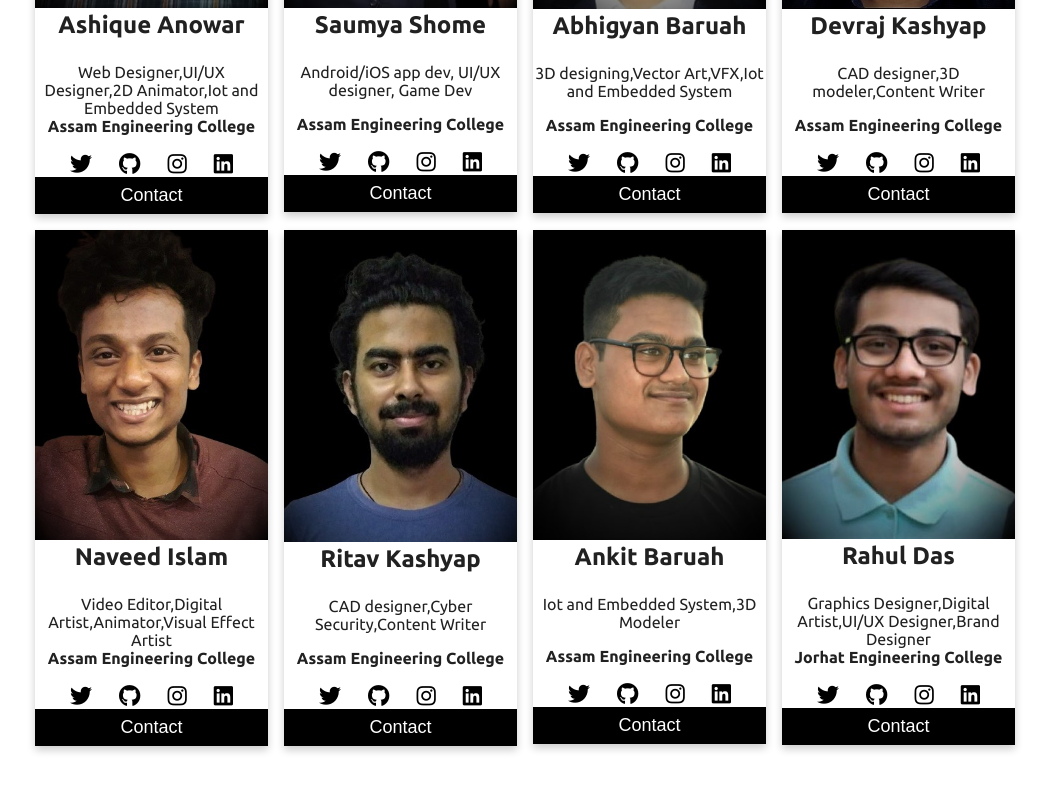
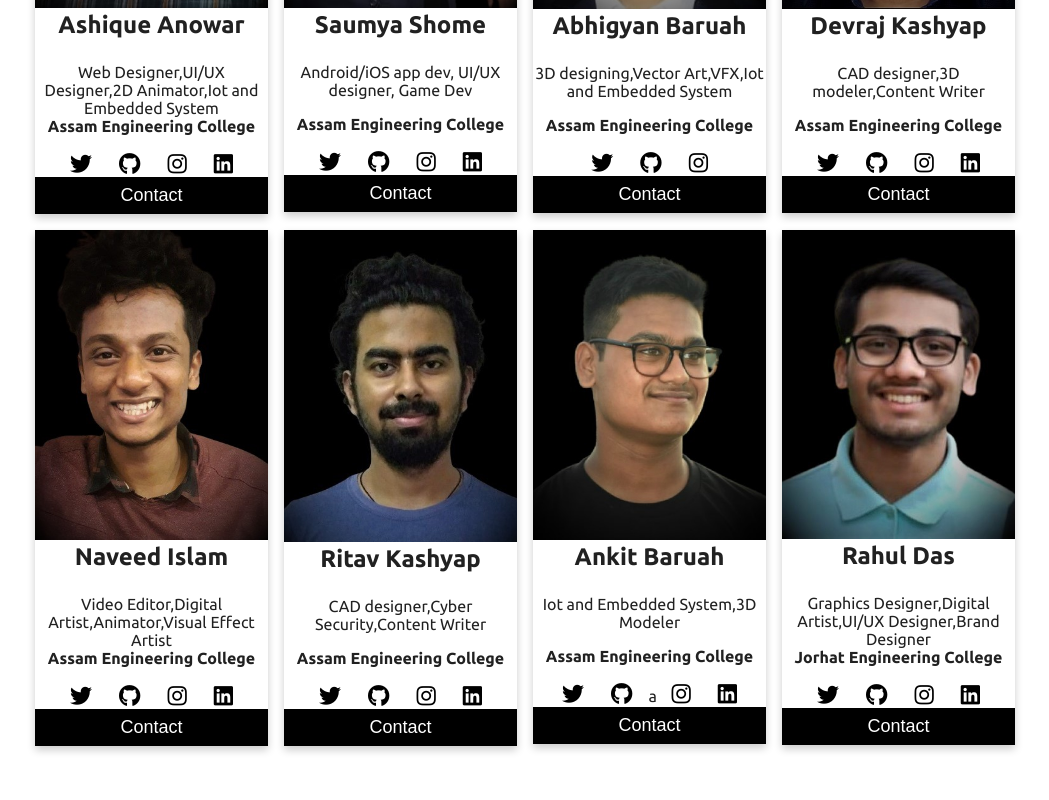
Before and after one commit to Spritan/Portfolio-website, a plain HTML site: page main.html in a window 1280 px wide. Shown: the part 2660-3460 px from the top of the page, without its empty margins (115-1164 px from the left). Drawn offline with nearby package versions, Linux system fonts and the light colour scheme; a web font is replaced by a local one.

Commit message:
Update main.html

```diff
--- a/main.html
+++ b/main.html
@@ -468,12 +468,12 @@
                 <p class="">3D designing,Vector Art,VFX,Iot and Embedded System</p>
                 <p style="font-size: medium;padding-bottom: 1em;font-weight: bold; padding-top: 1em;">Assam Engineering College</p>
 
-                    <a class="social-list__link" href="https://twitter.com/Mr_Complicatedr">
+                    <a class="social-list__link" href="https://twitter.com/AbhigyanBarua10?s=08">
                         <i class="fab fa-twitter"></i>
                     </a>
 
 
-                    <a class="social-list__link" href="https://github.com/Spritan">
+                    <a class="social-list__link" href="https://github.com/Abhigyan466">
                         <i class="fab fa-github"></i>
                     </a>
 
@@ -481,12 +481,6 @@
                     <a class="social-list__link" href="https://www.instagram.com/mr_complicated_re/">
                         <i class="fab fa-instagram"></i>
                     </a>
-
-
-                    <a class="social-list__link" href="https://www.linkedin.com/in/proyash-paban-sarma-borah">
-                        <i class="fab fa-linkedin"></i>
-                    </a>
-
 
                 <p><button>Contact</button></p>
               </div>
@@ -598,7 +592,7 @@
                             <i class="fab fa-github"></i>
                         </a>
 
-
+                  a
                         <a class="social-list__link" href="https://www.instagram.com/mr_complicated_re/">
                             <i class="fab fa-instagram"></i>
                         </a>
@@ -658,7 +652,7 @@
 
             <li class="social-list__item">
                 <a class="social-list__link" href="https://twitter.com/Mr_Complicatedr">
-                    <i class="fab fa-twitter"></i>
+                    <i class="fab fa-twitter"></i>a
                 </a>
             </li>
             <li class="social-list__item">
```
